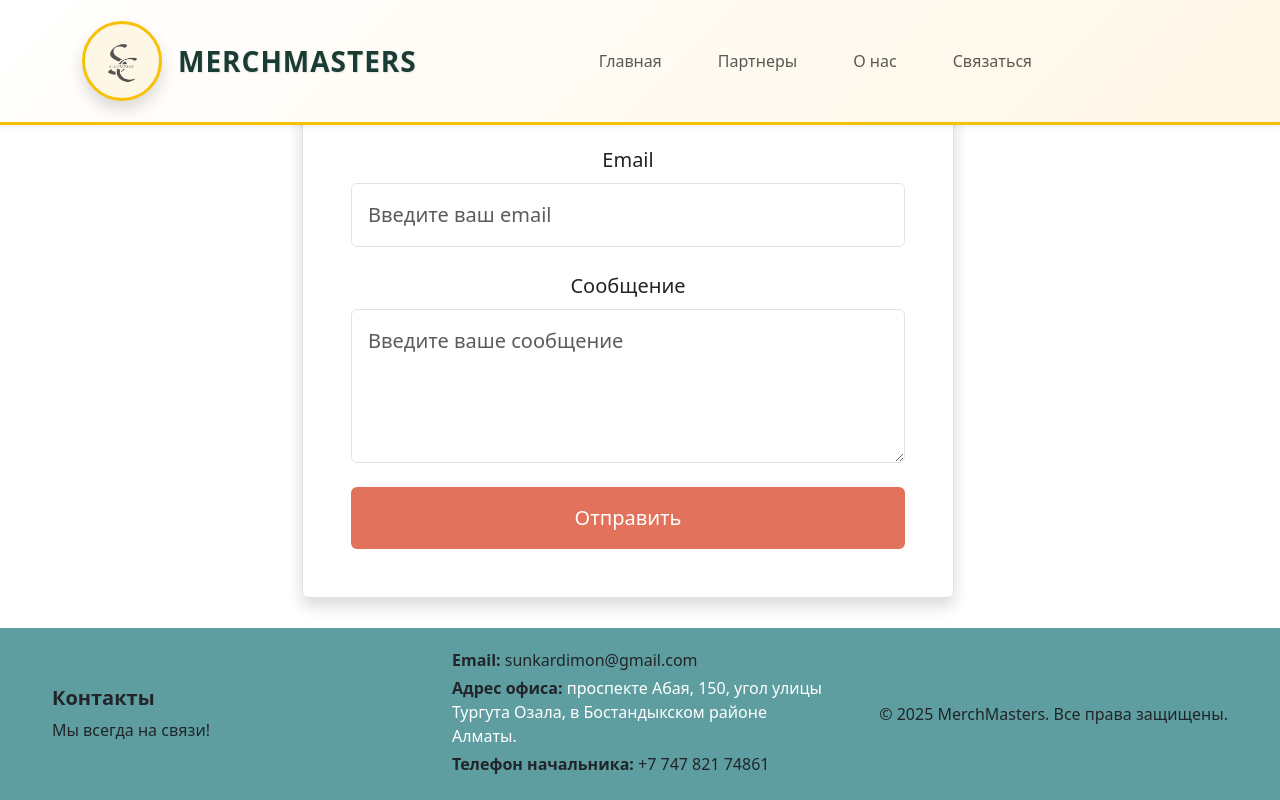
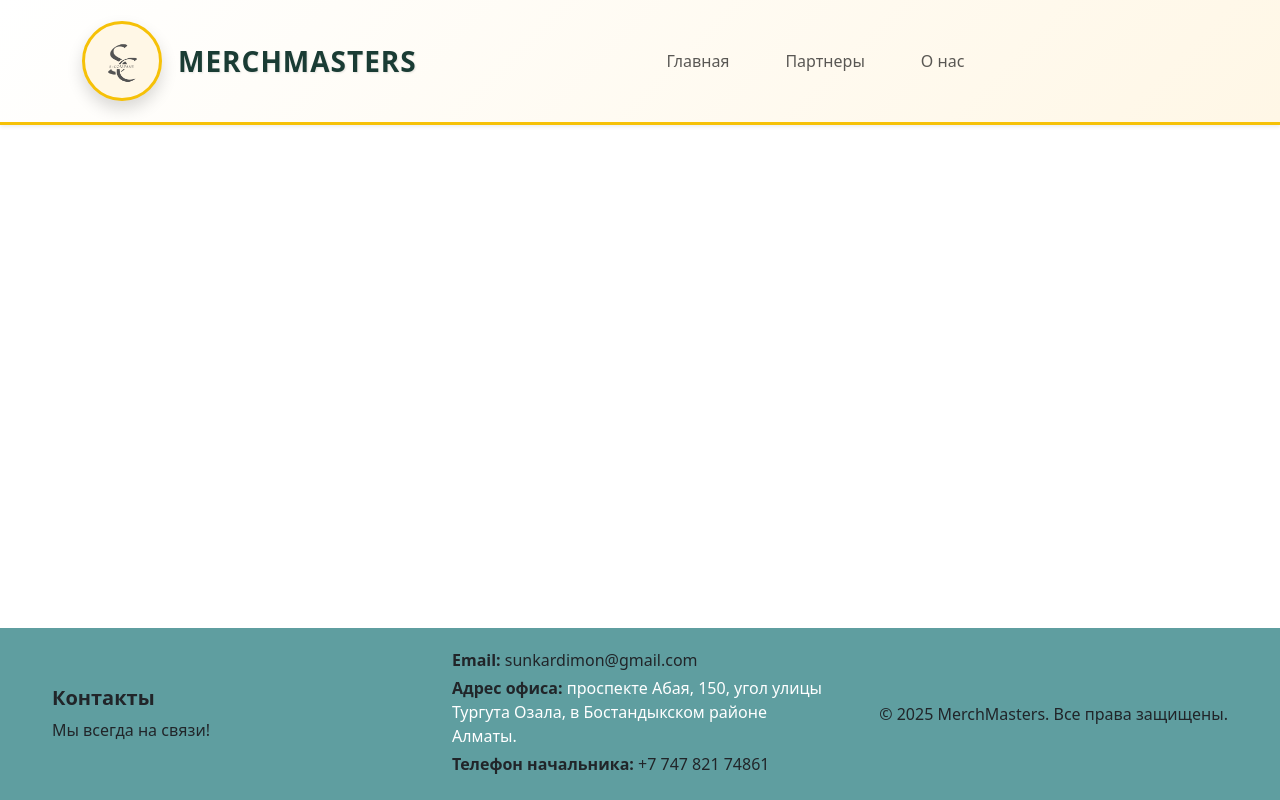
Before and after one commit to SunkarKulzhabay/s-company, a React (Vite) app in the folder S-Company/: page /contacts in a window 1280 px wide. Built offline with nearby package versions, Linux system fonts and the light colour scheme.

Commit message:
without back

```diff
--- a/S-Company/src/App.jsx
+++ b/S-Company/src/App.jsx
@@ -5,7 +5,7 @@ import Header from "./components/Header";
 import Footer from "./components/Footer";
 import Home from "./pages/Home";
 import About from "./pages/About";
-import Contacts from "./pages/Contacts";
+// import Contacts from "./pages/Contacts";
 import Partners from './pages/Partners'; // Оставляем в components, если не переносим
 
 import "bootstrap/dist/css/bootstrap.min.css";
@@ -20,7 +20,7 @@ function App() {
           <Routes>
             <Route path="/" element={<Home />} />
             <Route path="/about" element={<About />} />
-            <Route path="/contacts" element={<Contacts />} />
+            {/* <Route path="/contacts" element={<Contacts />} /> */}
             <Route path="/partners" element={<Partners />} />
           </Routes>
         </div>
--- a/S-Company/src/components/Header.jsx
+++ b/S-Company/src/components/Header.jsx
@@ -39,8 +39,8 @@ function Header() {
             {[
               { to: "/", text: "Главная" },
               { to: "/partners", text: "Партнеры" },
-              { to: "/about", text: "О нас" },  // ✅ Исправлено
-              { to: "/contacts", text: "Связаться" }
+              { to: "/about", text: "О нас" }  // ✅ Исправлено
+              // { to: "/contacts", text: "Связаться" }
             ].map((item) => (
               <Nav.Link
                 key={item.to}
--- a/S-Company/src/pages/Contacts.jsx
+++ b/S-Company/src/pages/Contacts.jsx
@@ -1,84 +1,84 @@
-import React, { useState } from "react";
-import { Form, Button, Container, Row, Col } from "react-bootstrap";
+// import React, { useState } from "react";
+// import { Form, Button, Container, Row, Col } from "react-bootstrap";
 
-const Contacts = () => {
-  const [formData, setFormData] = useState({
-    email: "",
-    message: "",
-  });
+// const Contacts = () => {
+//   const [formData, setFormData] = useState({
+//     email: "",
+//     message: "",
+//   });
 
-  const [status, setStatus] = useState("");
+//   const [status, setStatus] = useState("");
 
-  const handleChange = (e) => {
-    setFormData({ ...formData, [e.target.name]: e.target.value });
-  };
+//   const handleChange = (e) => {
+//     setFormData({ ...formData, [e.target.name]: e.target.value });
+//   };
 
-  const handleSubmit = async (e) => {
-    e.preventDefault();
-    setStatus("Отправка...");
+//   const handleSubmit = async (e) => {
+//     e.preventDefault();
+//     setStatus("Отправка...");
 
-    try {
-      const response = await fetch("http://localhost:5000/send", {
-        method: "POST",
-        headers: { "Content-Type": "application/json" },
-        body: JSON.stringify(formData),
-      });
+//     try {
+//       const response = await fetch("http://localhost:5000/send", {
+//         method: "POST",
+//         headers: { "Content-Type": "application/json" },
+//         body: JSON.stringify(formData),
+//       });
 
-      const result = await response.json();
-      if (response.ok) {
-        setStatus("Сообщение отправлено!");
-        setFormData({ email: "", message: "" }); // Очистка формы
-      } else {
-        setStatus("Ошибка: " + result.error);
-      }
-    } catch (error) {
-      setStatus("Ошибка при отправке");
-    }
-  };
+//       const result = await response.json();
+//       if (response.ok) {
+//         setStatus("Сообщение отправлено!");
+//         setFormData({ email: "", message: "" }); // Очистка формы
+//       } else {
+//         setStatus("Ошибка: " + result.error);
+//       }
+//     } catch (error) {
+//       setStatus("Ошибка при отправке");
+//     }
+//   };
 
-  return (
-    <Container style={{ width: "700px", height: "400px" }}>
-      <Row className="w-100">
-        <Col md={10} lg={8} className="w-100">
-          {/* <h1 className="text-center mb-4">Контакты</h1> */}
-          <Form onSubmit={handleSubmit} className="p-5 border rounded shadow w-100">
-            <Form.Group className="mb-4" controlId="formEmail">
-              <Form.Label className="fs-5">Email</Form.Label>
-              <Form.Control
-                type="email"
-                name="email"
-                value={formData.email}
-                onChange={handleChange}
-                placeholder="Введите ваш email"
-                required
-                className="p-3 fs-5"
-              />
-            </Form.Group>
+//   return (
+//     <Container style={{ width: "700px", height: "400px" }}>
+//       <Row className="w-100">
+//         <Col md={10} lg={8} className="w-100">
+//           {/* <h1 className="text-center mb-4">Контакты</h1> */}
+//           <Form onSubmit={handleSubmit} className="p-5 border rounded shadow w-100">
+//             <Form.Group className="mb-4" controlId="formEmail">
+//               <Form.Label className="fs-5">Email</Form.Label>
+//               <Form.Control
+//                 type="email"
+//                 name="email"
+//                 value={formData.email}
+//                 onChange={handleChange}
+//                 placeholder="Введите ваш email"
+//                 required
+//                 className="p-3 fs-5"
+//               />
+//             </Form.Group>
 
-            <Form.Group className="mb-4" controlId="formMessage">
-              <Form.Label className="fs-5">Сообщение</Form.Label>
-              <Form.Control
-                as="textarea"
-                rows={4}
-                name="message"
-                value={formData.message}
-                onChange={handleChange}
-                placeholder="Введите ваше сообщение"
-                required
-                className="p-3 fs-5"
-              />
-            </Form.Group>
+//             <Form.Group className="mb-4" controlId="formMessage">
+//               <Form.Label className="fs-5">Сообщение</Form.Label>
+//               <Form.Control
+//                 as="textarea"
+//                 rows={4}
+//                 name="message"
+//                 value={formData.message}
+//                 onChange={handleChange}
+//                 placeholder="Введите ваше сообщение"
+//                 required
+//                 className="p-3 fs-5"
+//               />
+//             </Form.Group>
 
-            <Button variant="primary" type="submit" className="w-100 p-3 fs-5" style={{backgroundColor: "#E2725B",color: "white",border: "none"  }}>
-              Отправить
-            </Button>
+//             <Button variant="primary" type="submit" className="w-100 p-3 fs-5" style={{backgroundColor: "#E2725B",color: "white",border: "none"  }}>
+//               Отправить
+//             </Button>
 
-            {status && <p className="text-center mt-3">{status}</p>}
-          </Form>
-        </Col>
-      </Row>
-    </Container>
-  );
-};
+//             {status && <p className="text-center mt-3">{status}</p>}
+//           </Form>
+//         </Col>
+//       </Row>
+//     </Container>
+//   );
+// };
 
-export default Contacts;
+// export default Contacts;
```
